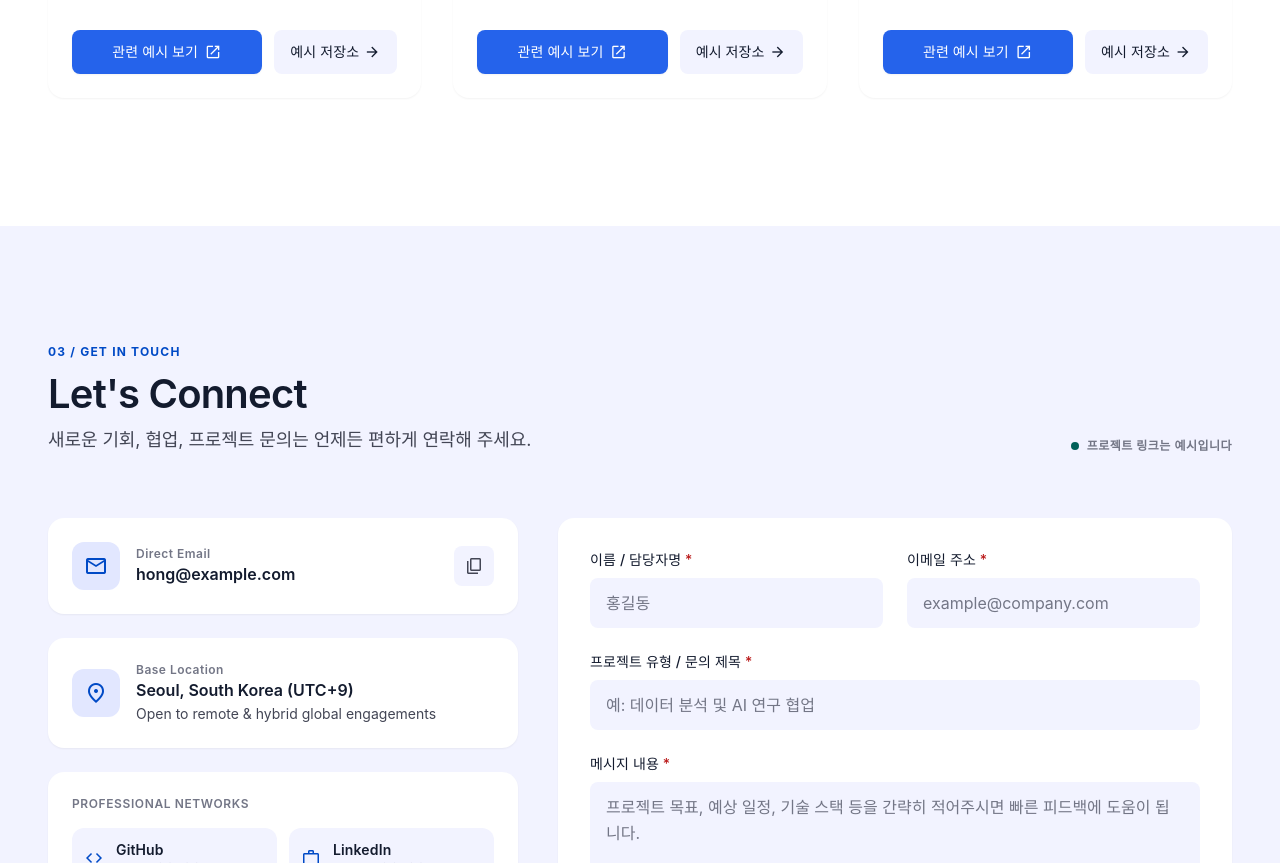
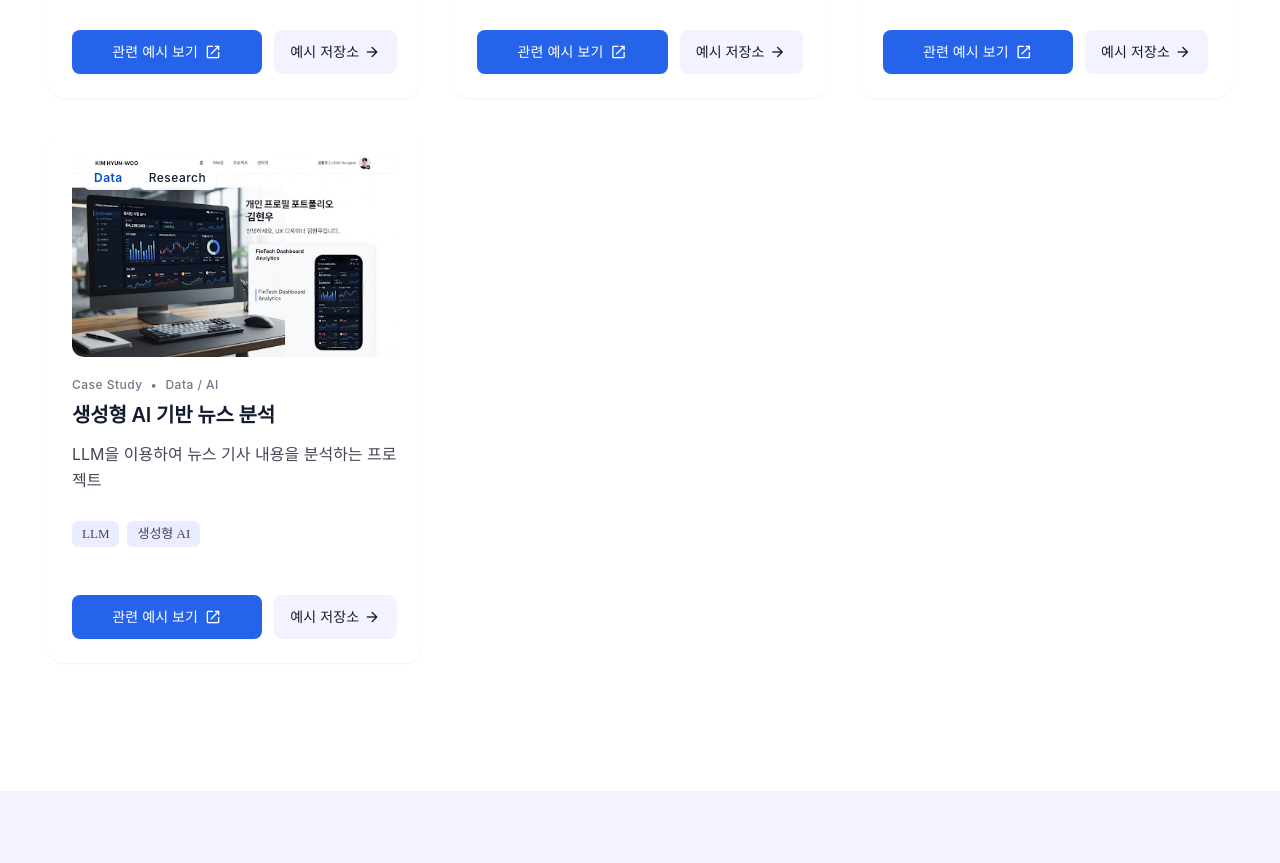
Before and after one commit to Chunghajin/my-profile-website, a website: page public/index.html in a window 1280 px wide. Shown: the part 2440-3303 px from the top of the page. Drawn offline with nearby package versions, Linux system fonts and the light colour scheme.

Commit message:
Add generative AI news analysis project

```diff
--- a/public/index.html
+++ b/public/index.html
@@ -233,7 +233,7 @@
 </div>
 <div class="flex items-center gap-3">
 <span class="w-3 h-3 rounded-full bg-primary-container"></span>
-<span class="font-label-md text-label-md text-on-surface-variant font-medium">Research Projects · 03</span>
+<span class="font-label-md text-label-md text-on-surface-variant font-medium">Research Projects · 04</span>
 </div>
 </div>
 <!-- Projects Grid (3 columns aligned horizontally) -->
@@ -354,6 +354,45 @@
 <span class="material-symbols-outlined text-[18px]">open_in_new</span>
 </a>
 <a class="inline-flex items-center justify-center gap-1 bg-surface-container-low text-on-surface font-label-md text-label-md py-3 px-4 rounded-lg hover:bg-surface-container transition-colors font-medium" href="https://github.com/search?q=social-media-analysis&amp;type=repositories" target="_blank" rel="noopener noreferrer">
+<span class="">예시 저장소</span>
+<span class="material-symbols-outlined text-[18px]">arrow_forward</span>
+</a>
+</div>
+</article>
+<!-- Project 4: LLM news analysis -->
+<article class="project-card group bg-surface-container-lowest rounded-2xl p-6 shadow-sm hover:shadow-xl transition-all duration-300 flex flex-col justify-between transform hover:-translate-y-1.5">
+<div class="flex flex-col space-y-5">
+<!-- Project Image Container -->
+<div class="relative w-full aspect-[16/10] rounded-xl overflow-hidden bg-surface-container-high">
+<img class="w-full h-full object-cover group-hover:scale-105 transition-transform duration-500" alt="생성형 AI 기반 뉴스 분석 프로젝트 예시 이미지" src="assets/project-news.jpg">
+<div class="absolute top-3 left-3 flex flex-wrap gap-1.5">
+<span class="px-2.5 py-1 rounded-md bg-surface-container-lowest/90 backdrop-blur-sm text-primary font-label-sm text-label-sm shadow-sm font-semibold">Data</span>
+<span class="px-2.5 py-1 rounded-md bg-surface-container-lowest/90 backdrop-blur-sm text-on-surface font-label-sm text-label-sm shadow-sm font-medium">Research</span>
+</div>
+</div>
+<!-- Content Area -->
+<div>
+<div class="flex items-center gap-2 text-outline font-label-sm text-label-sm mb-2 font-medium">
+<span class="">Case Study</span>
+<span class="">•</span>
+<span class="">Data / AI</span>
+</div>
+<h3 class="font-headline-sm text-headline-sm text-on-surface group-hover:text-primary transition-colors font-semibold"><a class="project-main-link" href="https://github.com/search?q=llm-news-analysis&amp;type=repositories" target="_blank" rel="noopener noreferrer">생성형 AI 기반 뉴스 분석</a></h3>
+<p class="font-body-md text-body-md text-on-surface-variant mt-3 leading-relaxed">LLM을 이용하여 뉴스 기사 내용을 분석하는 프로젝트</p>
+</div>
+<!-- Tech Pills -->
+<div class="flex flex-wrap gap-2 pt-2">
+<span class="px-2.5 py-1 rounded-md bg-surface-container text-on-surface-variant font-code-sm text-code-sm font-medium">LLM</span>
+<span class="px-2.5 py-1 rounded-md bg-surface-container text-on-surface-variant font-code-sm text-code-sm font-medium">생성형 AI</span>
+</div>
+</div>
+<!-- Bottom Actions -->
+<div class="flex items-center gap-3 pt-6 mt-6">
+<a class="flex-1 inline-flex items-center justify-center gap-1.5 bg-primary-container text-on-primary font-label-md text-label-md py-3 px-4 rounded-lg hover:bg-primary transition-colors shadow-sm font-medium" href="https://github.com/search?q=llm-news-analysis&amp;type=repositories" target="_blank" rel="noopener noreferrer">
+<span class="">관련 예시 보기</span>
+<span class="material-symbols-outlined text-[18px]">open_in_new</span>
+</a>
+<a class="inline-flex items-center justify-center gap-1 bg-surface-container-low text-on-surface font-label-md text-label-md py-3 px-4 rounded-lg hover:bg-surface-container transition-colors font-medium" href="https://github.com/search?q=llm-news-analysis&amp;type=repositories" target="_blank" rel="noopener noreferrer">
 <span class="">예시 저장소</span>
 <span class="material-symbols-outlined text-[18px]">arrow_forward</span>
 </a>
```
Also changed, not shown: tests/profile.test.cjs (+1 -1 lines).
